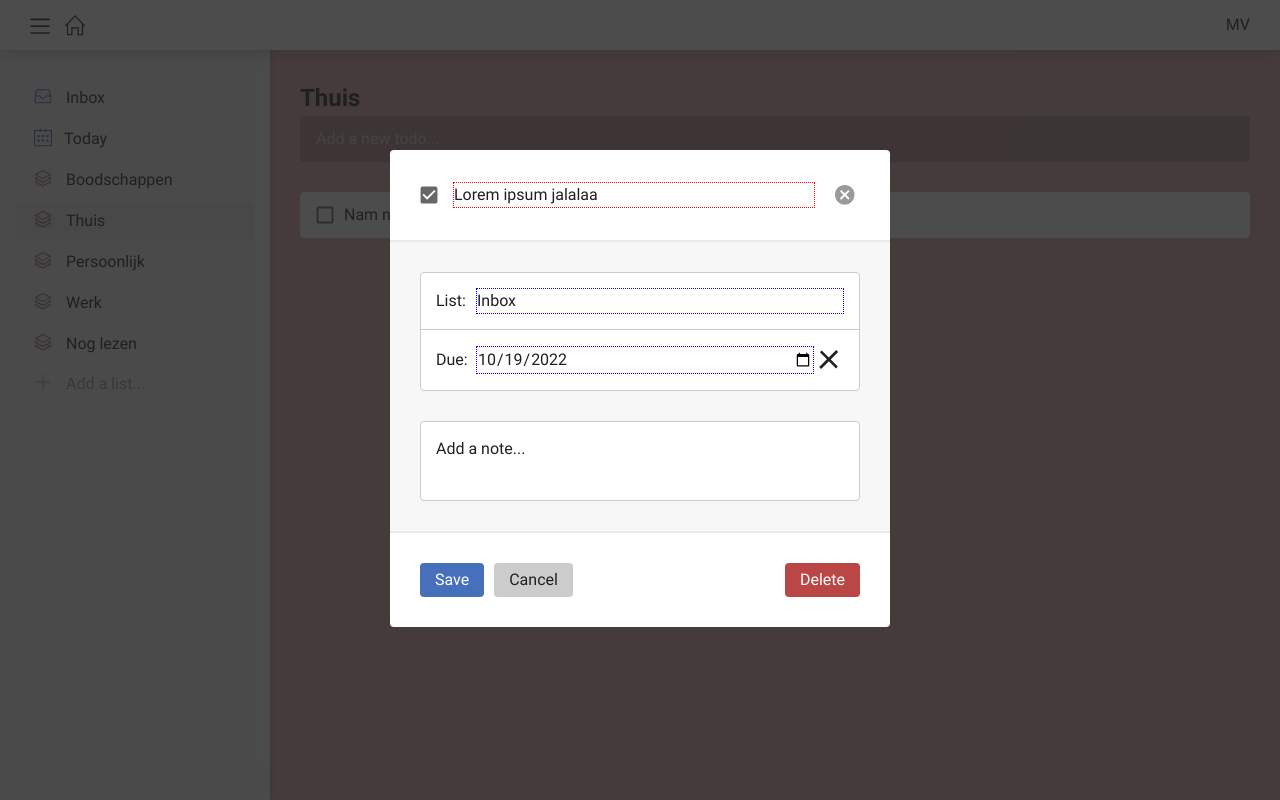
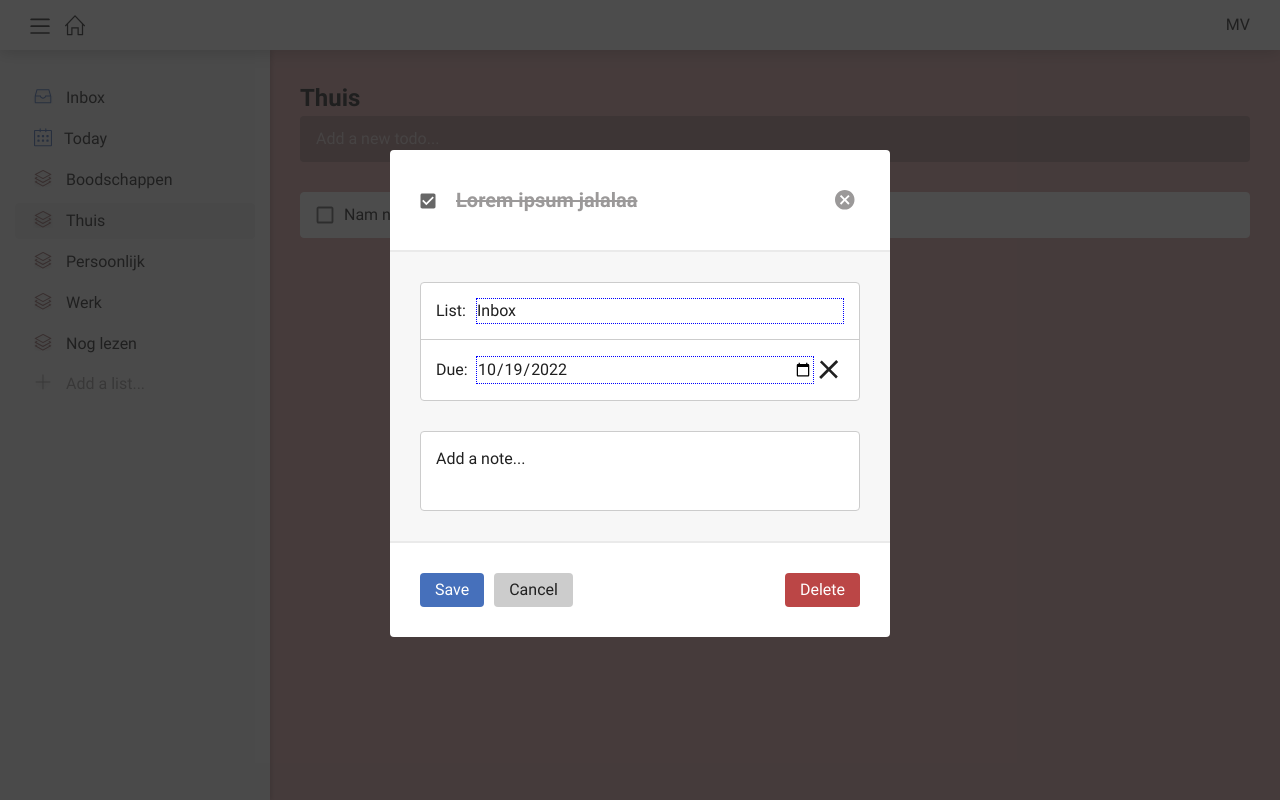
Before and after one commit to corneelonline/vue-3-todoapp, a Vue app: page /app/list/63b69eb8-3a79-11ed-b15a-47642f6ee4cb in a window 1280 px wide. Built offline with nearby package versions, Linux system fonts and the light colour scheme.

Commit message:
Add working todo title with TodoToggle component

```diff
--- a/src/components/EditPane.vue
+++ b/src/components/EditPane.vue
@@ -1,17 +1,21 @@
 <script setup>
-import IconChecked from "./icons/IconChecked.vue";
+import { ref } from "vue";
 import IconClose from "./icons/IconClose.vue";
 import IconRemove from "./icons/IconRemove.vue";
 import ModalWindow from "./ModalWindow.vue";
 import FormButton from "./form/FormButton.vue";
+import TodoToggle from "./form/TodoToggle.vue";
+
+const completed = ref(true);
 
 const submitForm = () => {
   console.log("SUBMIT!!");
 };
 
-const toggleTodo = () => {
-  console.log("toggleTodo!!");
-};
+// const toggleTodo = () => {
+//   console.log("toggleTodo!!");
+//   completed.value != completed.value;
+// };
 
 const closeModal = () => {
   console.log("closeModal!!");
@@ -30,10 +34,8 @@ const clearDueDate = () => {
   <ModalWindow>
     <form name="edit-todo" @submit.prevent="submitForm">
       <fieldset class="form__header">
-        <div class="title-field">
-          <span class="todo-item__check" @click="toggleTodo">
-            <IconChecked />
-          </span>
+        <div class="title-field" :class="completed ? 'done' : ''">
+          <TodoToggle v-model:checked="completed" />
           <input
             type="text"
             name="title"
@@ -113,17 +115,18 @@ fieldset {
   align-items: center;
   gap: var(--gutter-sm);
 }
-.todo-item__check,
-.todo-item__close {
-  display: block;
-  width: 18px;
-  height: 18px;
-  cursor: pointer;
-}
+
 .todo-title {
   flex-grow: 1;
   text-align: left;
-  border: 1px dotted red;
+  padding: var(--gutter-xxs);
+  font-weight: var(--fw-bold);
+  font-size: 1.25rem;
+}
+
+.title-field.done .todo-title {
+  text-decoration: line-through;
+  color: var(--color-text-lighter);
 }
 
 .form__body {
--- /dev/null
+++ b/src/components/form/TodoToggle.vue
@@ -0,0 +1,32 @@
+<script setup>
+import IconChecked from "../icons/IconChecked.vue";
+import IconUnchecked from "../icons/IconUnchecked.vue";
+
+// eslint-disable-next-line no-unused-vars
+const props = defineProps({
+  checked: {
+    type: Boolean,
+  },
+});
+</script>
+
+<template>
+  <label for="todo-completed" class="todo-toggle">
+    <input
+      @input="(event) => $emit('update:checked', event.target.checked)"
+      type="checkbox"
+      :checked="checked"
+      name="todo-completed"
+      id="todo-completed"
+    />
+    <IconChecked v-if="checked" />
+    <IconUnchecked v-else />
+  </label>
+</template>
+
+<style scoped>
+.todo-toggle {
+  width: 16px;
+  height: 16px;
+}
+</style>
```
